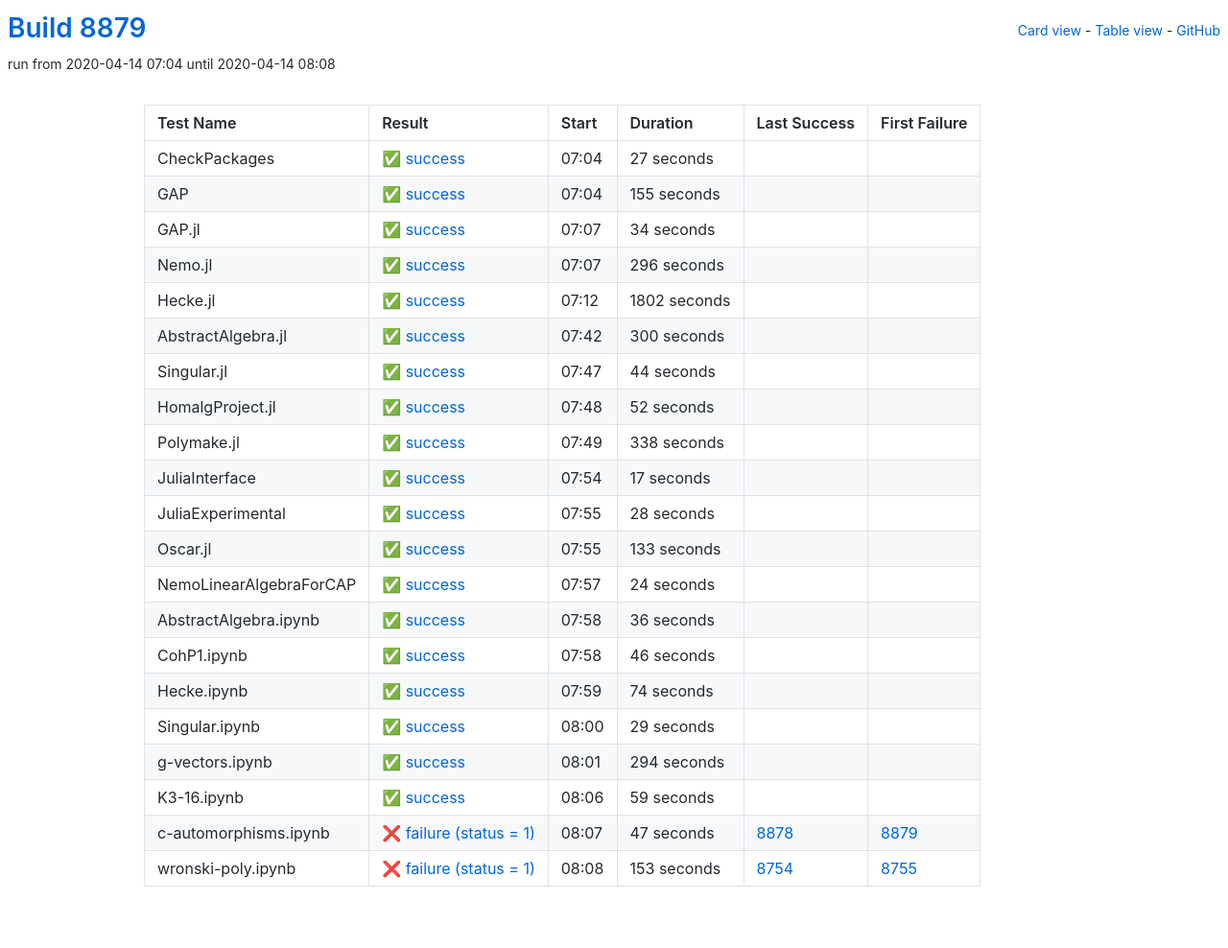
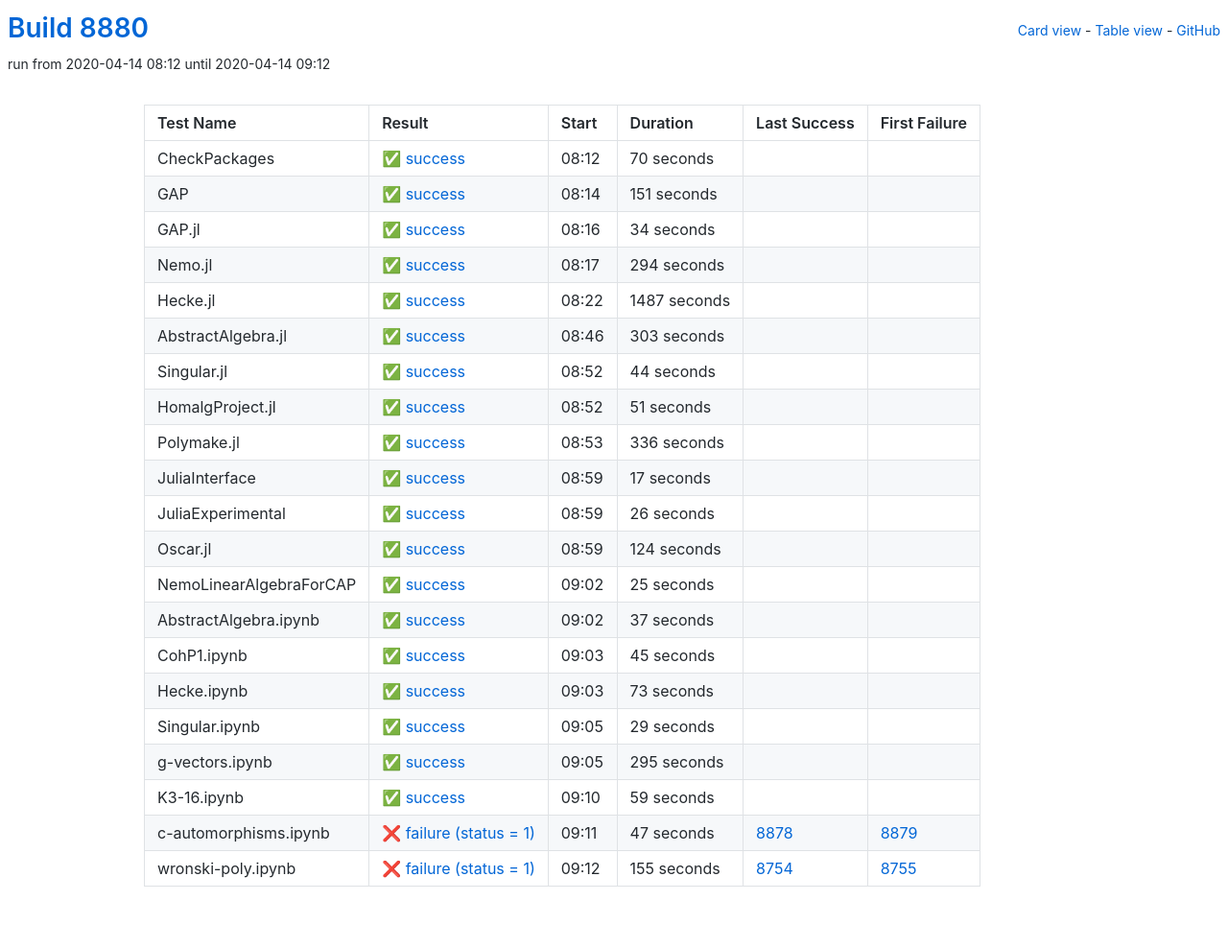
Before and after one commit to oscar-system/oscar-ci-status, a Jekyll site: the page built from table.html, in a window 1280 px wide. Shown: the whole page at 96% size. Built offline with Jekyll 4.4.1, drawn with Linux system fonts in a browser that asks for light colours.

Commit message:
Build 8880

```diff
--- a/_data/ci.yml
+++ b/_data/ci.yml
@@ -1,27 +1,27 @@
-build: 8879
-build_url: https://oscarci.mathematik.uni-kl.de/job/oscar/8879/
+build: 8880
+build_url: https://oscarci.mathematik.uni-kl.de/job/oscar/8880/
 job: oscar
 tests:
-- duration: 27
+- duration: 70
   exitcode: 0
   first_failure: false
   first_failure_url: null
   last_success: false
   last_success_url: null
-  log: https://oscarci.mathematik.uni-kl.de/job/oscar/8879/artifact/logs/build-8879/CheckPackages.log
+  log: https://oscarci.mathematik.uni-kl.de/job/oscar/8880/artifact/logs/build-8880/CheckPackages.log
   name: CheckPackages
-  start: 2020-04-14 07:04
+  start: 2020-04-14 08:12
   status: success
   success: true
-- duration: 155
+- duration: 151
   exitcode: 0
   first_failure: false
   first_failure_url: null
   last_success: false
   last_success_url: null
-  log: https://oscarci.mathematik.uni-kl.de/job/oscar/8879/artifact/logs/build-8879/GAP.log
+  log: https://oscarci.mathematik.uni-kl.de/job/oscar/8880/artifact/logs/build-8880/GAP.log
   name: GAP
-  start: 2020-04-14 07:04
+  start: 2020-04-14 08:14
   status: success
   success: true
 - duration: 34
@@ -30,42 +30,42 @@ tests:
   first_failure_url: null
   last_success: false
   last_success_url: null
-  log: https://oscarci.mathematik.uni-kl.de/job/oscar/8879/artifact/logs/build-8879/GAP.jl.log
+  log: https://oscarci.mathematik.uni-kl.de/job/oscar/8880/artifact/logs/build-8880/GAP.jl.log
   name: GAP.jl
-  start: 2020-04-14 07:07
+  start: 2020-04-14 08:16
   status: success
   success: true
-- duration: 296
+- duration: 294
   exitcode: 0
   first_failure: false
   first_failure_url: null
   last_success: false
   last_success_url: null
-  log: https://oscarci.mathematik.uni-kl.de/job/oscar/8879/artifact/logs/build-8879/Nemo.jl.log
+  log: https://oscarci.mathematik.uni-kl.de/job/oscar/8880/artifact/logs/build-8880/Nemo.jl.log
   name: Nemo.jl
-  start: 2020-04-14 07:07
+  start: 2020-04-14 08:17
   status: success
   success: true
-- duration: 1802
+- duration: 1487
   exitcode: 0
   first_failure: false
   first_failure_url: null
   last_success: false
   last_success_url: null
-  log: https://oscarci.mathematik.uni-kl.de/job/oscar/8879/artifact/logs/build-8879/Hecke.jl.log
+  log: https://oscarci.mathematik.uni-kl.de/job/oscar/8880/artifact/logs/build-8880/Hecke.jl.log
   name: Hecke.jl
-  start: 2020-04-14 07:12
+  start: 2020-04-14 08:22
   status: success
   success: true
-- duration: 300
+- duration: 303
   exitcode: 0
   first_failure: false
   first_failure_url: null
   last_success: false
   last_success_url: null
-  log: https://oscarci.mathematik.uni-kl.de/job/oscar/8879/artifact/logs/build-8879/AbstractAlgebra.jl.log
+  log: https://oscarci.mathematik.uni-kl.de/job/oscar/8880/artifact/logs/build-8880/AbstractAlgebra.jl.log
   name: AbstractAlgebra.jl
-  start: 2020-04-14 07:42
+  start: 2020-04-14 08:46
   status: success
   success: true
 - duration: 44
@@ -74,31 +74,31 @@ tests:
   first_failure_url: null
   last_success: false
   last_success_url: null
-  log: https://oscarci.mathematik.uni-kl.de/job/oscar/8879/artifact/logs/build-8879/Singular.jl.log
+  log: https://oscarci.mathematik.uni-kl.de/job/oscar/8880/artifact/logs/build-8880/Singular.jl.log
   name: Singular.jl
-  start: 2020-04-14 07:47
+  start: 2020-04-14 08:52
   status: success
   success: true
-- duration: 52
+- duration: 51
   exitcode: 0
   first_failure: false
   first_failure_url: null
   last_success: false
   last_success_url: null
-  log: https://oscarci.mathematik.uni-kl.de/job/oscar/8879/artifact/logs/build-8879/HomalgProject.jl.log
+  log: https://oscarci.mathematik.uni-kl.de/job/oscar/8880/artifact/logs/build-8880/HomalgProject.jl.log
   name: HomalgProject.jl
-  start: 2020-04-14 07:48
+  start: 2020-04-14 08:52
   status: success
   success: true
-- duration: 338
+- duration: 336
   exitcode: 0
   first_failure: false
   first_failure_url: null
   last_success: false
   last_success_url: null
-  log: https://oscarci.mathematik.uni-kl.de/job/oscar/8879/artifact/logs/build-8879/Polymake.jl.log
+  log: https://oscarci.mathematik.uni-kl.de/job/oscar/8880/artifact/logs/build-8880/Polymake.jl.log
   name: Polymake.jl
-  start: 2020-04-14 07:49
+  start: 2020-04-14 08:53
   status: success
   success: true
 - duration: 17
@@ -107,75 +107,75 @@ tests:
   first_failure_url: null
   last_success: false
   last_success_url: null
-  log: https://oscarci.mathematik.uni-kl.de/job/oscar/8879/artifact/logs/build-8879/JuliaInterface.log
+  log: https://oscarci.mathematik.uni-kl.de/job/oscar/8880/artifact/logs/build-8880/JuliaInterface.log
   name: JuliaInterface
-  start: 2020-04-14 07:54
+  start: 2020-04-14 08:59
   status: success
   success: true
-- duration: 28
+- duration: 26
   exitcode: 0
   first_failure: false
   first_failure_url: null
   last_success: false
   last_success_url: null
-  log: https://oscarci.mathematik.uni-kl.de/job/oscar/8879/artifact/logs/build-8879/JuliaExperimental.log
+  log: https://oscarci.mathematik.uni-kl.de/job/oscar/8880/artifact/logs/build-8880/JuliaExperimental.log
   name: JuliaExperimental
-  start: 2020-04-14 07:55
+  start: 2020-04-14 08:59
   status: success
   success: true
-- duration: 133
+- duration: 124
   exitcode: 0
   first_failure: false
   first_failure_url: null
   last_success: false
   last_success_url: null
-  log: https://oscarci.mathematik.uni-kl.de/job/oscar/8879/artifact/logs/build-8879/Oscar.jl.log
+  log: https://oscarci.mathematik.uni-kl.de/job/oscar/8880/artifact/logs/build-8880/Oscar.jl.log
   name: Oscar.jl
-  start: 2020-04-14 07:55
+  start: 2020-04-14 08:59
   status: success
   success: true
-- duration: 24
+- duration: 25
   exitcode: 0
   first_failure: false
   first_failure_url: null
   last_success: false
   last_success_url: null
-  log: https://oscarci.mathematik.uni-kl.de/job/oscar/8879/artifact/logs/build-8879/NemoLinearAlgebraForCAP.log
+  log: https://oscarci.mathematik.uni-kl.de/job/oscar/8880/artifact/logs/build-8880/NemoLinearAlgebraForCAP.log
   name: NemoLinearAlgebraForCAP
-  start: 2020-04-14 07:57
+  start: 2020-04-14 09:02
   status: success
   success: true
-- duration: 36
+- duration: 37
   exitcode: 0
   first_failure: false
   first_failure_url: null
   last_success: false
   last_success_url: null
-  log: https://oscarci.mathematik.uni-kl.de/job/oscar/8879/artifact/logs/build-8879/AbstractAlgebra.ipynb.log
+  log: https://oscarci.mathematik.uni-kl.de/job/oscar/8880/artifact/logs/build-8880/AbstractAlgebra.ipynb.log
   name: AbstractAlgebra.ipynb
-  start: 2020-04-14 07:58
+  start: 2020-04-14 09:02
   status: success
   success: true
-- duration: 46
+- duration: 45
   exitcode: 0
   first_failure: false
   first_failure_url: null
   last_success: false
   last_success_url: null
-  log: https://oscarci.mathematik.uni-kl.de/job/oscar/8879/artifact/logs/build-8879/CohP1.ipynb.log
+  log: https://oscarci.mathematik.uni-kl.de/job/oscar/8880/artifact/logs/build-8880/CohP1.ipynb.log
   name: CohP1.ipynb
-  start: 2020-04-14 07:58
+  start: 2020-04-14 09:03
   status: success
   success: true
-- duration: 74
+- duration: 73
   exitcode: 0
   first_failure: false
   first_failure_url: null
   last_success: false
   last_success_url: null
-  log: https://oscarci.mathematik.uni-kl.de/job/oscar/8879/artifact/logs/build-8879/Hecke.ipynb.log
+  log: https://oscarci.mathematik.uni-kl.de/job/oscar/8880/artifact/logs/build-8880/Hecke.ipynb.log
   name: Hecke.ipynb
-  start: 2020-04-14 07:59
+  start: 2020-04-14 09:03
   status: success
   success: true
 - duration: 29
@@ -184,20 +184,20 @@ tests:
   first_failure_url: null
   last_success: false
   last_success_url: null
-  log: https://oscarci.mathematik.uni-kl.de/job/oscar/8879/artifact/logs/build-8879/Singular.ipynb.log
+  log: https://oscarci.mathematik.uni-kl.de/job/oscar/8880/artifact/logs/build-8880/Singular.ipynb.log
   name: Singular.ipynb
-  start: 2020-04-14 08:00
+  start: 2020-04-14 09:05
   status: success
   success: true
-- duration: 294
+- duration: 295
   exitcode: 0
   first_failure: false
   first_failure_url: null
   last_success: false
   last_success_url: null
-  log: https://oscarci.mathematik.uni-kl.de/job/oscar/8879/artifact/logs/build-8879/g-vectors.ipynb.log
+  log: https://oscarci.mathematik.uni-kl.de/job/oscar/8880/artifact/logs/build-8880/g-vectors.ipynb.log
   name: g-vectors.ipynb
-  start: 2020-04-14 08:01
+  start: 2020-04-14 09:05
   status: success
   success: true
 - duration: 59
@@ -206,9 +206,9 @@ tests:
   first_failure_url: null
   last_success: false
   last_success_url: null
-  log: https://oscarci.mathematik.uni-kl.de/job/oscar/8879/artifact/logs/build-8879/K3-16.ipynb.log
+  log: https://oscarci.mathematik.uni-kl.de/job/oscar/8880/artifact/logs/build-8880/K3-16.ipynb.log
   name: K3-16.ipynb
-  start: 2020-04-14 08:06
+  start: 2020-04-14 09:10
   status: success
   success: true
 - duration: 47
@@ -217,19 +217,19 @@ tests:
   first_failure_url: https://oscarci.mathematik.uni-kl.de/job/oscar/8879/
   last_success: 8878
   last_success_url: https://oscarci.mathematik.uni-kl.de/job/oscar/8878/
-  log: https://oscarci.mathematik.uni-kl.de/job/oscar/8879/artifact/logs/build-8879/c-automorphisms.ipynb.log
+  log: https://oscarci.mathematik.uni-kl.de/job/oscar/8880/artifact/logs/build-8880/c-automorphisms.ipynb.log
   name: c-automorphisms.ipynb
-  start: 2020-04-14 08:07
+  start: 2020-04-14 09:11
   status: failure
   success: false
-- duration: 153
+- duration: 155
   exitcode: 1
   first_failure: 8755
   first_failure_url: https://oscarci.mathematik.uni-kl.de/job/oscar/8755/
   last_success: 8754
   last_success_url: https://oscarci.mathematik.uni-kl.de/job/oscar/8754/
-  log: https://oscarci.mathematik.uni-kl.de/job/oscar/8879/artifact/logs/build-8879/wronski-poly.ipynb.log
+  log: https://oscarci.mathematik.uni-kl.de/job/oscar/8880/artifact/logs/build-8880/wronski-poly.ipynb.log
   name: wronski-poly.ipynb
-  start: 2020-04-14 08:08
+  start: 2020-04-14 09:12
   status: failure
   success: false
```
Also changed, not shown: README.md.
